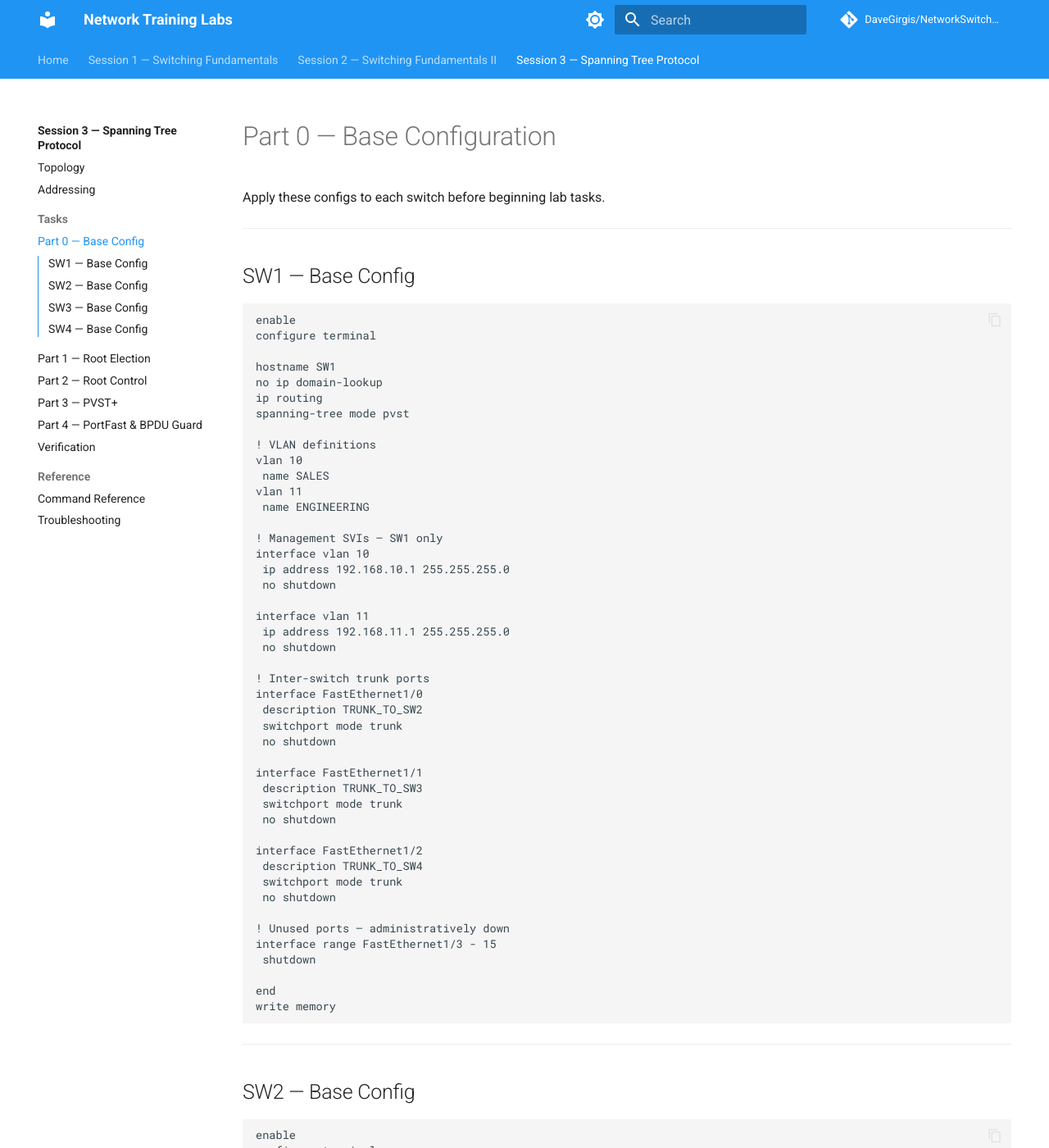
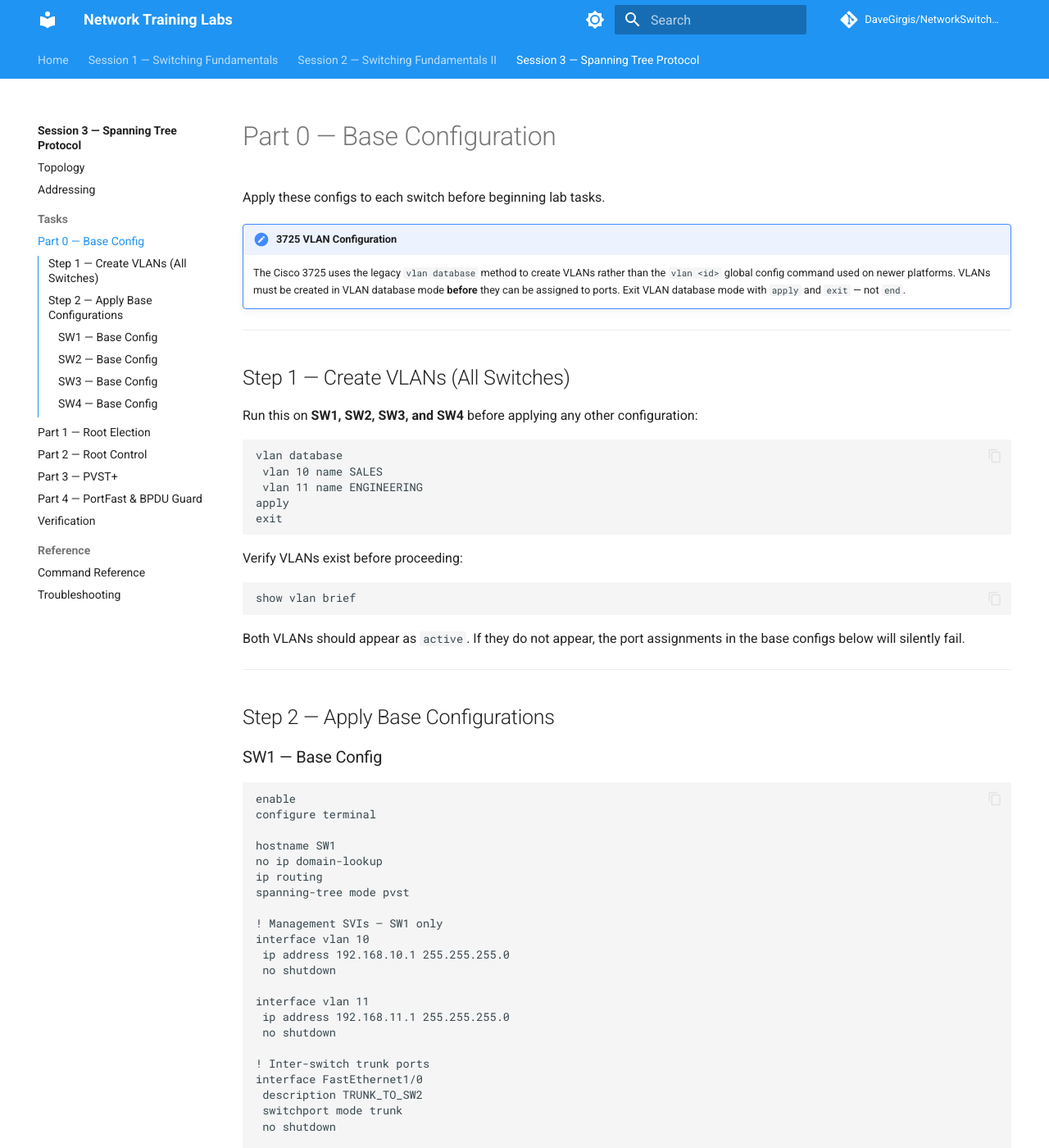
Before and after one commit to DaveGirgis/NetworkSwitchLab, an MkDocs documentation site: the page built from docs/session3/tasks/part0.md, in a window 1280 px wide and 1400 px high. Shown: the whole window at 82% size. Built offline with MkDocs 1.6.1 and Material for MkDocs 9.7.7, drawn with Linux system fonts in a browser that asks for light colours; comment, search, counter and statistics services are not loaded; some of the changed text lies outside the part shown.

Commit message:
Updates to content
VLAN Database and verify.md updated

````diff
--- a/docs/session3/tasks/part0.md
+++ b/docs/session3/tasks/part0.md
@@ -2,9 +2,36 @@
 
 Apply these configs to each switch before beginning lab tasks.
 
+!!! note "3725 VLAN Configuration"
+    The Cisco 3725 uses the legacy `vlan database` method to create VLANs rather than the `vlan <id>` global config command used on newer platforms. VLANs must be created in VLAN database mode **before** they can be assigned to ports. Exit VLAN database mode with `apply` and `exit` — not `end`.
+
 ---
 
-## SW1 — Base Config
+## Step 1 — Create VLANs (All Switches)
+
+Run this on **SW1, SW2, SW3, and SW4** before applying any other configuration:
+
+```cisco
+vlan database
+ vlan 10 name SALES
+ vlan 11 name ENGINEERING
+apply
+exit
+```
+
+Verify VLANs exist before proceeding:
+
+```cisco
+show vlan brief
+```
+
+Both VLANs should appear as `active`. If they do not appear, the port assignments in the base configs below will silently fail.
+
+---
+
+## Step 2 — Apply Base Configurations
+
+### SW1 — Base Config
 
 ```cisco
 enable
@@ -14,12 +41,6 @@ hostname SW1
 no ip domain-lookup
 ip routing
 spanning-tree mode pvst
-
-! VLAN definitions
-vlan 10
- name SALES
-vlan 11
- name ENGINEERING
 
 ! Management SVIs — SW1 only
 interface vlan 10
@@ -54,9 +75,7 @@ end
 write memory
 ```
 
----
-
-## SW2 — Base Config
+### SW2 — Base Config
 
 ```cisco
 enable
@@ -65,12 +84,6 @@ configure terminal
 hostname SW2
 no ip domain-lookup
 spanning-tree mode pvst
-
-! VLAN definitions
-vlan 10
- name SALES
-vlan 11
- name ENGINEERING
 
 ! Inter-switch trunk ports
 interface FastEthernet1/0
@@ -111,9 +124,7 @@ end
 write memory
 ```
 
----
-
-## SW3 — Base Config
+### SW3 — Base Config
 
 ```cisco
 enable
@@ -122,12 +133,6 @@ configure terminal
 hostname SW3
 no ip domain-lookup
 spanning-tree mode pvst
-
-! VLAN definitions
-vlan 10
- name SALES
-vlan 11
- name ENGINEERING
 
 ! Inter-switch trunk ports
 interface FastEthernet1/0
@@ -168,9 +173,7 @@ end
 write memory
 ```
 
----
-
-## SW4 — Base Config
+### SW4 — Base Config
 
 ```cisco
 enable
@@ -179,12 +182,6 @@ configure terminal
 hostname SW4
 no ip domain-lookup
 spanning-tree mode pvst
-
-! VLAN definitions
-vlan 10
- name SALES
-vlan 11
- name ENGINEERING
 
 ! Inter-switch trunk ports
 interface FastEthernet1/0
````
Also changed, not shown: docs/session3/tasks/part1.md (+11 -0 lines), docs/session3/tasks/verify.md (+6 -26 lines).
